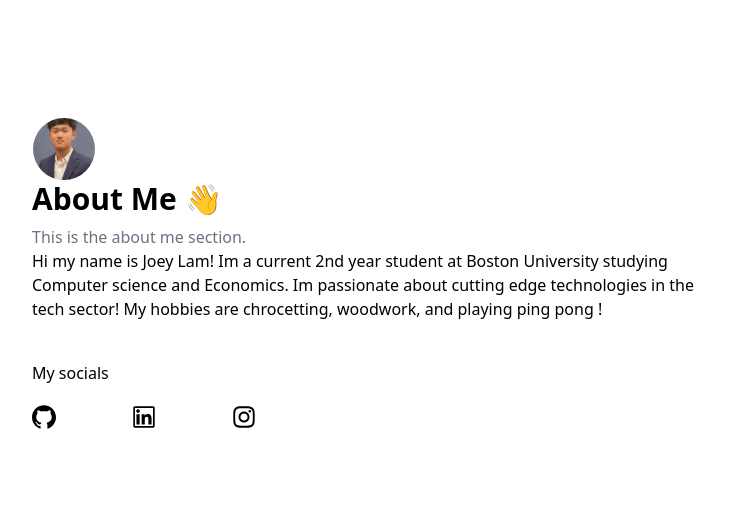
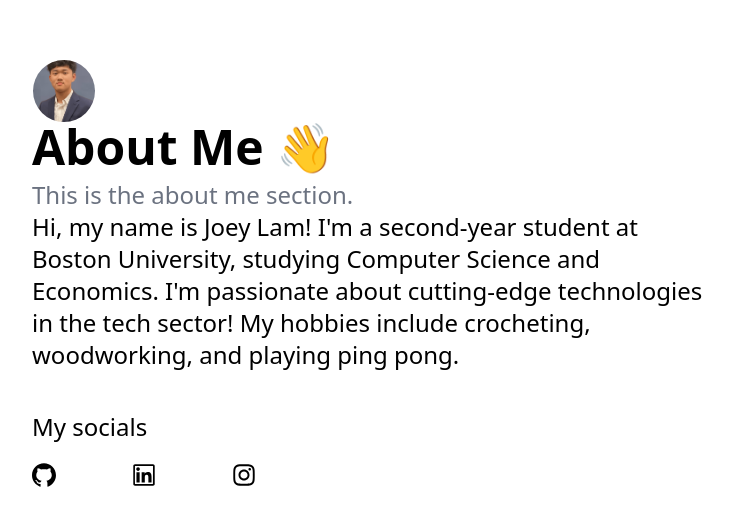
Before and after one commit to joeulam/personal-web-2, a Next.js app: page / in a window 1280 px wide. Shown: the part 927-1452 px from the top of the page, without its empty margins (272-1005 px from the left). Built offline with nearby package versions, Linux system fonts and the light colour scheme.

Commit message:
Increase text size

```diff
--- a/app/old/page.tsx
+++ b/app/old/page.tsx
@@ -38,8 +38,7 @@ export default function old() {
         <hr className='sm:w-{100%} w-1/2 lg:w-{20vw}' />
       </div>
       <h1 className='text-center text-lg font-semibold text-gray-800 p-4 rounded-md shadow-md'>
-        New version of this website is currently under construction. Click {" "}
-        <a href='./new' className='text-yellow-50 hover:underline'>here</a> to see it.
+        This website is currently deprecated.
       </h1>
       <div className='blocks'>
           <div id="Mids">
--- a/app/page.tsx
+++ b/app/page.tsx
@@ -120,7 +120,7 @@ export default function Home() {
         id="Home"
         className="h-screen flex flex-col justify-center text-center"
       >
-        <h2 className="text-4xl font-bold mb-4 tracking-tight">Welcome</h2>
+        <h2 className="md:text-7xl text-5xl font-bold mb-4 tracking-tight">Welcome</h2>
         <h3 className="text-xl font-light text-gray-600">
           <div
             className={`${theme === "dark" ? "text-[#c3c5c5] " : "text-black"}`}
@@ -164,29 +164,29 @@ export default function Home() {
             hidden: { opacity: 0, scale: 1, x: -50 }, // Reduce x distance for smoother effect
           }}
         >
-          <div>
+          <div className="">
             <Avatar
               className="align-middle"
               size={{ xs: 40, sm: 50, md: 50, lg: 64, xl: 64, xxl: 70 }}
               src={<img src="/headshot.png" alt="photo of joey" />}
             />
-            <h2 className="text-3xl font-semibold">About Me 👋</h2>
+            <h2 className="md:text-5xl text-4xl font-semibold">About Me 👋</h2>
             <p
-              className={`mt-2 align-bottom  ${
+              className={`md:text-2xl mt-2 align-bottom  ${
                 theme === "dark" ? "text-[#c3c5c5] " : "text-gray-500"
               }`}
             >{`This is the about me section.`}</p>
           </div>
 
           <div>
-            <h3>
-              Hi my name is Joey Lam! Im a current 2nd year student at Boston
-              University studying Computer science and Economics. Im passionate
-              about cutting edge technologies in the tech sector! My hobbies are
-              chrocetting, woodwork, and playing ping pong !
+            <h3 className="md:text-2xl text-base">
+                Hi, my name is Joey Lam! I'm a second-year student at Boston University,
+                studying Computer Science and Economics. I'm passionate about cutting-edge
+                technologies in the tech sector! My hobbies include crocheting, woodworking,
+                and playing ping pong.
             </h3>
             <div className="mt-10">
-              <h2>My socials</h2>
+              <h2 className="md:text-2xl text-base">My socials</h2>
               <div className="w-1/3 mt-5 flex flex-1 justify-between">
                 <GithubOutlined
                   style={{ fontSize: "150%" }}
```
